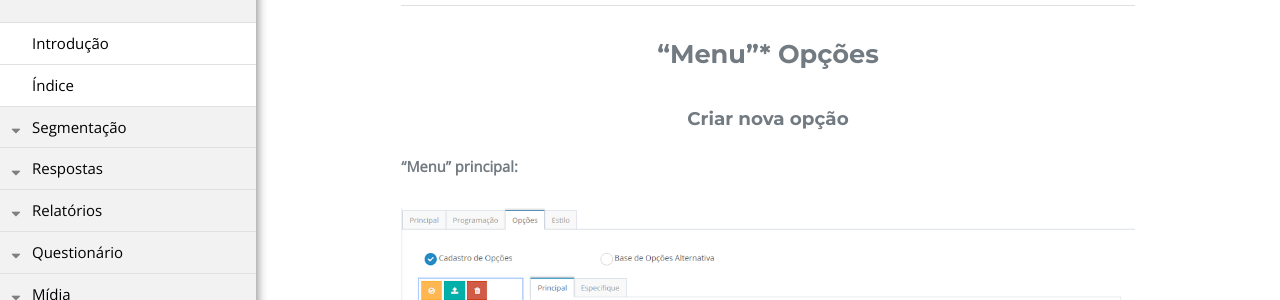
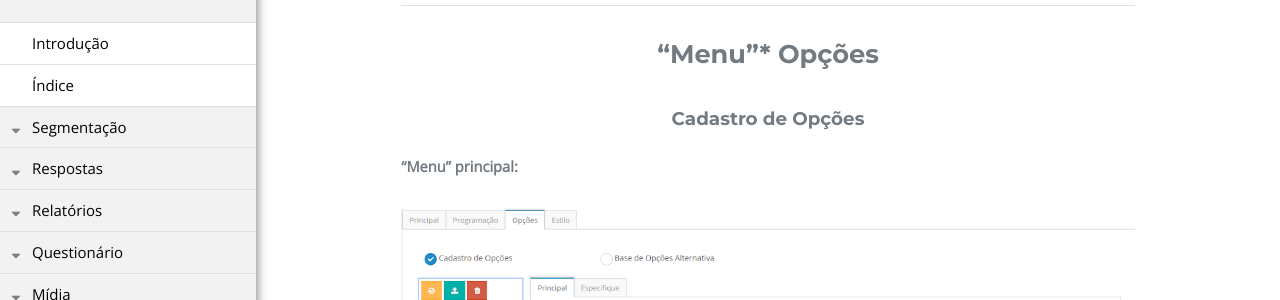
Before and after one commit to rogerio-figueiredo-hsr/hsrtechonline.github.io, a Jekyll site: the page built from _posts/2018-06-18-tipo-questão-ru-e-rm.md, in a window 1280 px wide and 900 px high, scrolled down 1563 px. Shown: the part 153-453 px from the top of the window. Built offline with Jekyll 4.4.1, drawn with Linux system fonts in a browser that asks for light colours.

Commit message:
Atualizando títulos

```diff
--- a/_posts/2018-06-18-tipo-questão-ru-e-rm.md
+++ b/_posts/2018-06-18-tipo-questão-ru-e-rm.md
@@ -49,7 +49,7 @@ Temos os campos:
 
 ## "Menu"* Opções
 
-### Criar nova opção
+### Cadastro de Opções
 
 **"Menu" principal:**
 
```
Also changed, not shown: _posts/2018-06-18-adicionar-questao.md (+1 -0 lines), _posts/2018-06-18-tipo-questao-combo-ru.md (+1 -1 lines).
